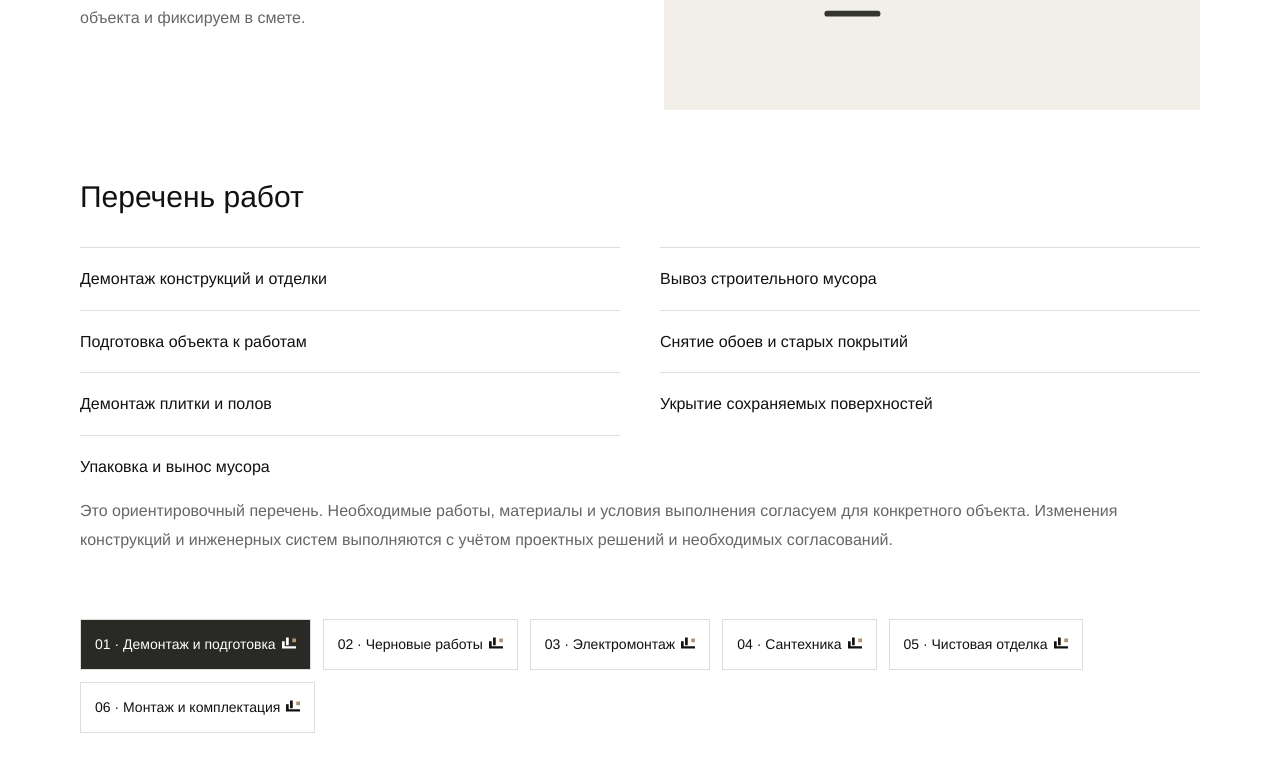
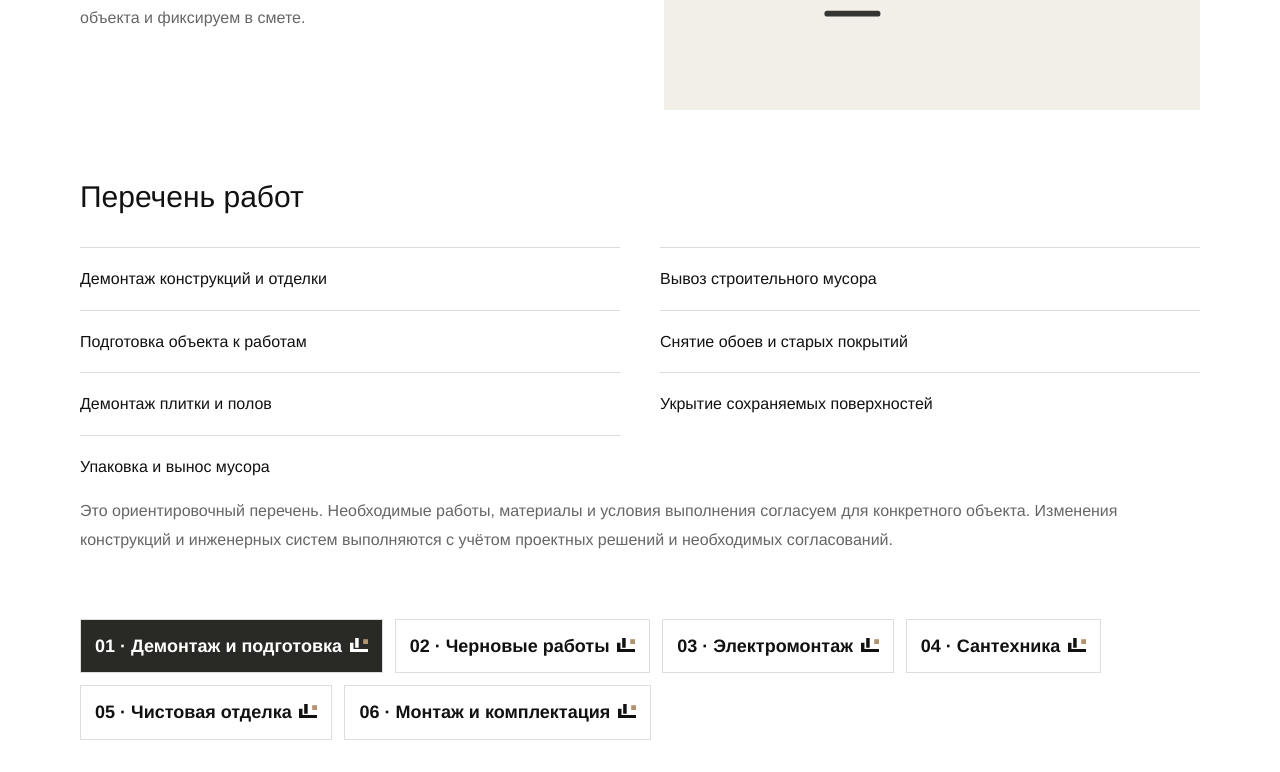
Before and after one commit to artemy-os/formula-remonta, a Next.js app: page /work-types/demontazh in a window 1280 px wide. Shown: the part 498-1270 px from the top of the page. Built offline with nearby package versions, Linux system fonts and the light colour scheme.

Commit message:
Increase work navigation label size and weight

```diff
--- a/app/globals.css
+++ b/app/globals.css
@@ -1019,6 +1019,6 @@ footer > span {
 .work-detail-list ul { padding:0; list-style:none; display:grid; grid-template-columns:1fr 1fr; gap:0 40px; }
 .work-detail-list li { padding:18px 0; border-top:1px solid #ddd; line-height:1.6; }
 .work-detail-nav { display:flex; flex-wrap:wrap; gap:12px; }
-.work-detail-nav a { border:1px solid #ddd; padding:14px; font-size:14px; }
+.work-detail-nav a { border:1px solid #ddd; padding:14px; font-size:18px; font-weight:700; line-height:1.35; max-width:100%; }
 .work-detail-nav a[aria-current] { background:#292925; color:white; }
 @media(max-width:760px) { .work-detail-body { padding:40px 22px; } .work-detail-hero,.work-detail-list ul { grid-template-columns:1fr; } .work-type-card.work-type-link { display:block; } .work-type-illustration { margin-top:20px; height:150px; } }
```
